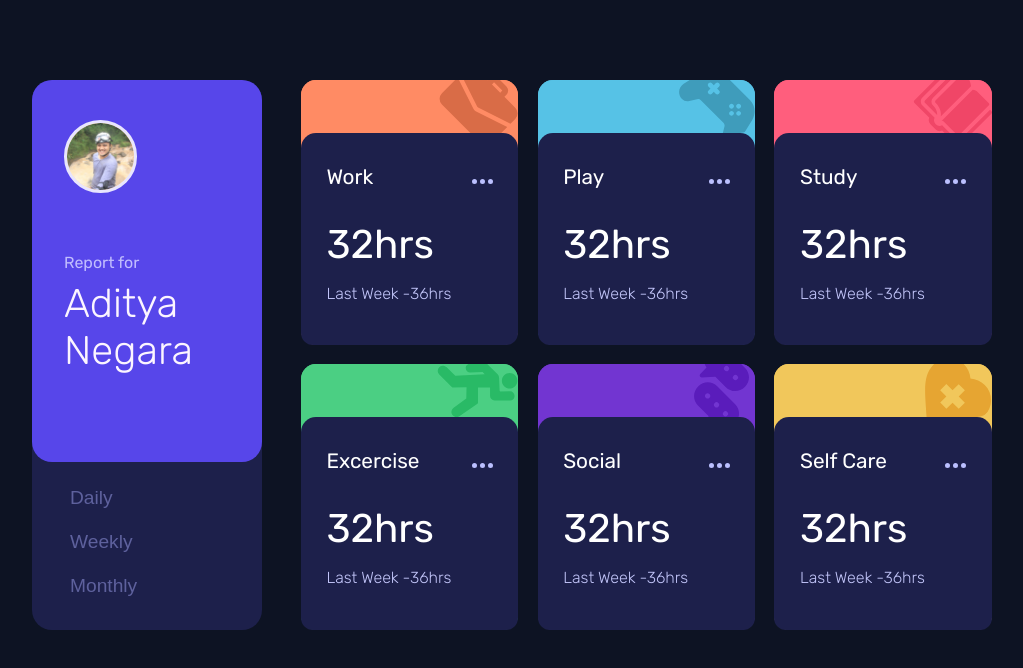
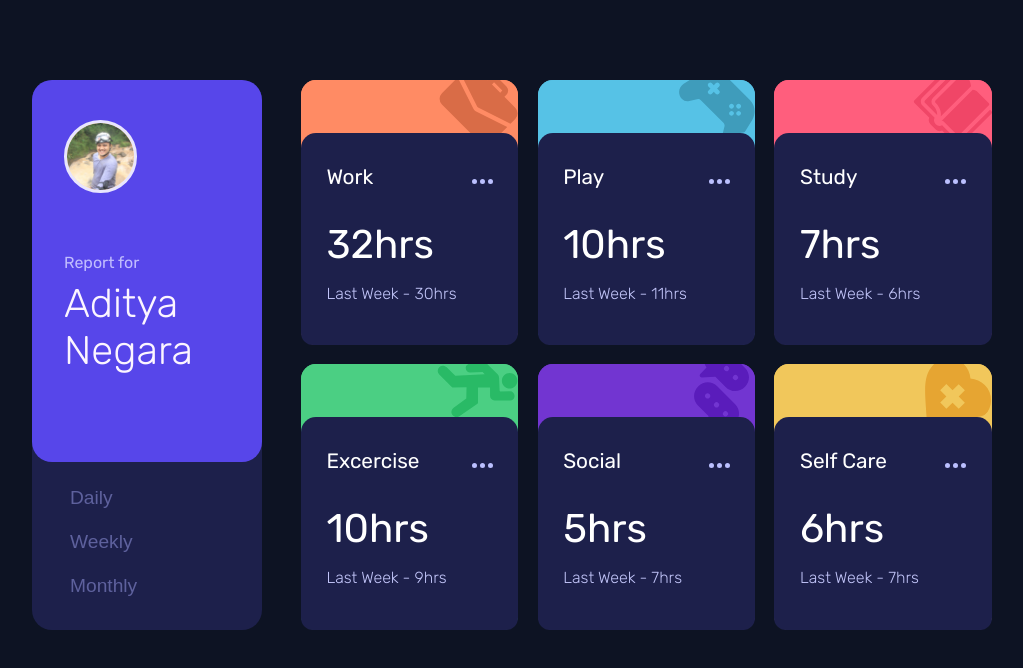
Before and after one commit to adityanegara/Practice_React_with_redux, a React (Create React App) app: page / in a window 1280 px wide. Shown: the top 668 px of the page, without its empty margins (128-1151 px from the left). Built offline with nearby package versions, Linux system fonts and the light colour scheme.

Commit message:
Finish activites list reducer

```diff
--- a/package.json
+++ b/package.json
@@ -34,5 +34,9 @@
       "last 1 firefox version",
       "last 1 safari version"
     ]
+  },
+  "devDependencies": {
+    "react-redux": "^7.2.5",
+    "redux": "^4.1.1"
   }
 }
--- a/public/index.html
+++ b/public/index.html
@@ -2,7 +2,7 @@
 <html lang="en">
   <head>
     <meta charset="utf-8" />
-    <link rel="icon" href="%PUBLIC_URL%/favicon.ico" />
+    <link rel="icon" href="%PUBLIC_URL%/clock.png" />
     <meta name="viewport" content="width=device-width, initial-scale=1" />
     <meta name="theme-color" content="#000000" />
     <meta
@@ -24,7 +24,7 @@
       work correctly both with client-side routing and a non-root public URL.
       Learn how to configure a non-root public URL by running `npm run build`.
     -->
-    <title>React App</title>
+    <title>Time Manage</title>
   </head>
   <body>
     <noscript>You need to enable JavaScript to run this app.</noscript>
--- a/src/components/activity_list/Activity.css
+++ b/src/components/activity_list/Activity.css
@@ -6,6 +6,7 @@
   margin: 0;
 }
 .activity-background {
+  height: 20%;
   border-radius: 15px;
   background-repeat: no-repeat;
   background-position: right;
--- a/src/components/activity_list/Activity.js
+++ b/src/components/activity_list/Activity.js
@@ -1,22 +1,22 @@
 import React from "react";
 import './Activity.css';
 
-const Activity = ({name, backgroundImage, backgroundColor}) =>{
+const Activity = ({activity}) =>{
     return (
-        <div className='activity' style={{backgroundColor:`${backgroundColor}`}}>
-            <div style={{backgroundColor:`${backgroundColor}`, height:'20%',   backgroundImage: `url(${backgroundImage})` }} className='activity-background'>
+        <div className='activity' style={{backgroundColor:`${activity.backgroundColor}`}}>
+            <div style={{backgroundColor:`${activity.backgroundColor}`,    backgroundImage: `url(${activity.backgroundImage})` }} className='activity-background'>
             </div>
 
                 <div className='activity-info'>
                     <div className='activity-name'>
-                        <p>{name}</p>
+                        <p>{activity.name}</p>
                         <div className='activity-satay'>
                             <img src='./images/icon-ellipsis.svg'></img>
                         </div>
                     </div>
                     <div className='activity-time'>
-                        <p>32hrs</p>
-                        <p>Last Week -36hrs</p>
+                        <p>{activity.time.week}hrs</p>
+                        <p>Last Week - {activity.time.lastWeek}hrs</p>
                     </div>
             </div>
         </div>
--- a/src/components/activity_list/ActivityList.js
+++ b/src/components/activity_list/ActivityList.js
@@ -1,38 +1,32 @@
-import React from 'react';
+import {React, useEffect} from 'react';
 import Activity from './Activity';
+import { connect } from 'react-redux';
 
 import './ActivityList.css'
+const ActivityList = (props) =>{
+    useEffect(()=>{
+      console.log(props.activity)
+    },)
 
-const ActivityList = () =>{
+    const renderActivities = (activites) =>{
+        const activitesElement =  activites.map((activity)=>{
+            return (
+                <Activity activity={activity} />
+            )
+        })
+        return activitesElement;
+    }
     return(
         <div className='activity-list'>
-            <Activity
-                name ='Work'
-                backgroundImage='./images/icon-work.svg'
-                backgroundColor = '#FF8B64' />
-            <Activity
-                name='Play'
-                backgroundImage='./images/icon-play.svg'
-                backgroundColor = '#56C2E6'/>
-            <Activity
-                name='Study'
-                backgroundImage='./images/icon-study.svg'
-                backgroundColor = '#FF5E7D'/>
-            <Activity
-                name='Excercise'
-                backgroundImage='./images/icon-exercise.svg'
-                backgroundColor = '#4BCF83'/>
-            <Activity
-                 name='Social'
-                 backgroundImage='./images/icon-social.svg'
-                 backgroundColor = '#7235D1'/>
-            <Activity
-              name='Self Care'
-              backgroundImage='./images/icon-self-care.svg'
-              backgroundColor = '#F1C75B'
-            />
+            {renderActivities(props.activity)}
         </div>
     )
 }
 
-export default ActivityList;
+const mapStateToProps = (state) =>{
+    console.log(state);
+    return {activity : state.activity};
+}
+
+export default connect(mapStateToProps, {})(ActivityList)
+// export default ActivityList;
--- a/src/index.css
+++ b/src/index.css
@@ -3,12 +3,7 @@
 html,
 body {
   overflow-x: hidden;
-}
-html {
-  height: 100%;
-  width: 100%;
-  margin: 0%;
-  padding: 0%;
+  overflow-y: initial;
 }
 
 body {
--- a/src/index.js
+++ b/src/index.js
@@ -1,5 +1,12 @@
 import ReactDOM from 'react-dom';
 import App from './App';
 import './index.css';
+import {Provider} from 'react-redux';
+import {createStore} from 'redux';
+import reducers from './reducers'
 
-ReactDOM.render(<App/>, document.getElementById('root'));
+ReactDOM.render(
+    <Provider store={createStore(reducers)}>
+        <App/>
+    </Provider>,
+    document.getElementById('root'));
--- /dev/null
+++ b/src/reducers/index.js
@@ -0,0 +1,94 @@
+import {combineReducers} from 'redux';
+
+const activityReducers = () =>{
+    return [
+        {
+            name : 'Work',
+            backgroundImage : './images/icon-work.svg',
+            backgroundColor : '#FF8B64',
+            id : 1,
+            time : {
+                day : 7,
+                lastDay : 8,
+                week : 32,
+                lastWeek : 30,
+                month : 128,
+                lastMonth : 110,
+            }
+        },
+        {
+            name: 'Play',
+            backgroundImage : './images/icon-play.svg',
+            backgroundColor : '#56C2E6',
+            id : 2,
+            time : {
+                day : 2,
+                lastDay : 1,
+                week : 10,
+                lastWeek : 11,
+                month : 40,
+                lastMonth : 38
+            }
+        },
+        {
+            name : 'Study',
+            backgroundImage : './images/icon-study.svg',
+            backgroundColor : '#FF5E7D',
+            id : 3,
+            time : {
+                day : 1,
+                lastDay : 1,
+                week : 7,
+                lastWeek : 6,
+                month : 28,
+                lastMonth : 24
+            }
+        },
+        {
+            name : 'Excercise',
+            backgroundImage : './images/icon-exercise.svg',
+            backgroundColor :  '#4BCF83',
+            id : 4,
+            time : {
+                day : 2,
+                lastDay : 1,
+                week : 10,
+                lastWeek : 9,
+                month : 40,
+                lastMonth : 36,
+            }
+        },
+        {
+            name: 'Social',
+            backgroundImage:'./images/icon-social.svg',
+            backgroundColor : '#7235D1',
+            id: 5,
+            time: {
+                day: 1,
+                lastDay: 1,
+                week: 5,
+                lastWeek: 7,
+                month: 20,
+                lastMonth: 28
+            }
+        },
+        {
+            name: 'Self Care',
+            backgroundImage:'./images/icon-self-care.svg',
+            backgroundColor : '#F1C75B',
+            id:6,
+            time: {
+                day: 1,
+                lastDay: 1,
+                week: 6,
+                lastWeek:7,
+                month:24,
+                lastMonth:23
+            }
+        }
+    ];
+};
+
+export default combineReducers({
+    activity: activityReducers,
+});
```
Also changed, not shown: public/clock.png (added), 20 other files (tests, documents, lock files or other folders).
